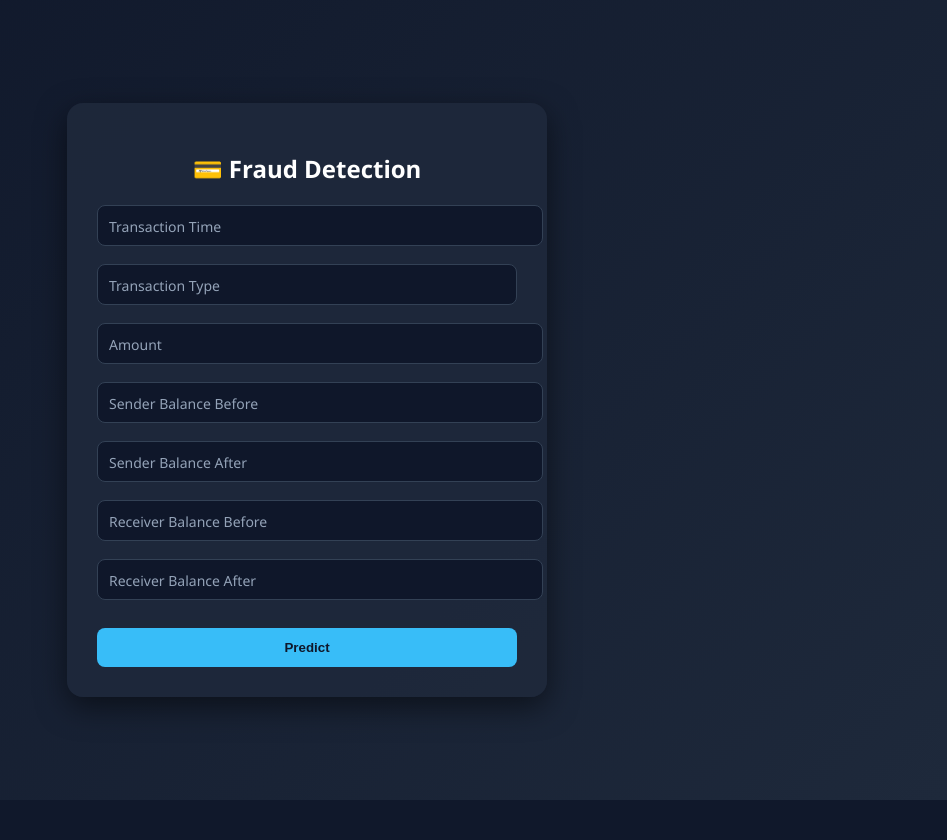
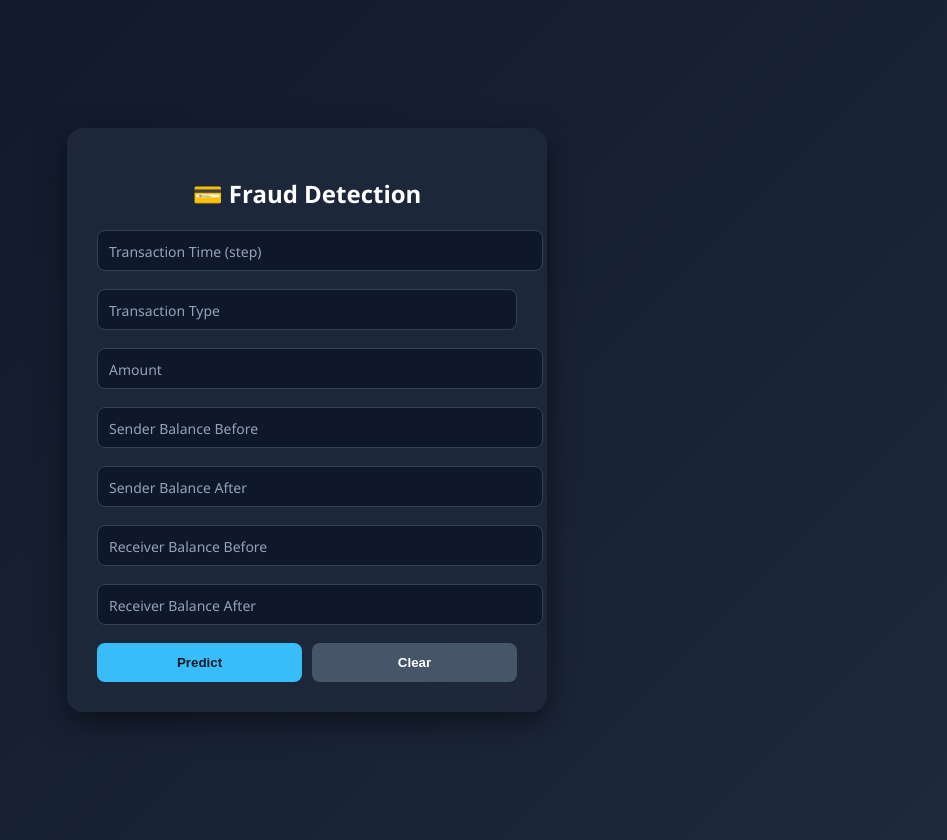
Before and after one commit to saisingamsetti2006/online-payment-fraud-detection, a Python web app: template templates/index.html in a window 1280 px wide. Shown: the whole page, without its empty margins (333-1280 px from the left). Before the commit the page ends 800 px from the top, so only its background shows below. Run offline with Jinja, Linux system fonts and the light colour scheme; the template is opened without the code that fills it, so the values that code supplies are empty.

Commit message:
Refactor HTML structure and improve styling

```diff
--- a/templates/index.html
+++ b/templates/index.html
@@ -2,22 +2,20 @@
 <html>
 <head>
     <title>Fraud Detection</title>
-
     <style>
         body {
             margin: 0;
-            font-family: 'Segoe UI';
+            font-family: 'Segoe UI', Tahoma, Geneva, Verdana, sans-serif;
             background: linear-gradient(135deg, #0f172a, #1e293b);
             color: white;
         }
-
         .container {
             display: flex;
             justify-content: center;
             align-items: center;
-            height: 100vh;
+            min-height: 100vh;
+            padding: 20px;
         }
-
         .card {
             background: rgba(30, 41, 59, 0.9);
             padding: 30px;
@@ -25,37 +23,28 @@
             width: 420px;
             box-shadow: 0 10px 30px rgba(0,0,0,0.5);
         }
-
         h2 {
             text-align: center;
             margin-bottom: 20px;
         }
-
-        /* FORM GROUP */
         .form-group {
             position: relative;
             margin: 18px 0;
         }
-
-        /* INPUT + SELECT SAME STYLE */
         .form-group input,
         .form-group select {
             width: 100%;
             padding: 12px;
             border-radius: 8px;
             border: 1px solid #334155;
-            background: #0f172a;   /* 🔥 SAME DARK COLOR */
+            background: #0f172a;
             color: white;
             outline: none;
-            appearance: none;      /* 🔥 REMOVE DEFAULT STYLE */
+            appearance: none;
         }
-
-        /* Placeholder hidden for floating */
         .form-group input::placeholder {
             color: transparent;
         }
-
-        /* LABEL */
         .form-group label {
             position: absolute;
             top: 12px;
@@ -65,8 +54,6 @@
             transition: 0.2s;
             pointer-events: none;
         }
-
-        /* FLOATING EFFECT */
         .form-group input:focus + label,
         .form-group input:not(:placeholder-shown) + label,
         .form-group select:focus + label,
@@ -78,74 +65,69 @@
             background: #1e293b;
             padding: 0 4px;
         }
-
-        /* DROPDOWN ARROW FIX */
         select {
             cursor: pointer;
         }
-
         select option {
             background: white;
             color: black;
         }
-
-        /* BUTTON */
+        .button-group {
+            display: flex;
+            gap: 10px;
+            margin-top: 10px;
+        }
         button {
-            width: 100%;
+            flex: 1;
             padding: 12px;
             border: none;
             border-radius: 8px;
+            font-weight: bold;
+            cursor: pointer;
+        }
+        .predict-btn {
             background: #38bdf8;
             color: #0f172a;
-            font-weight: bold;
-            cursor: pointer;
-            margin-top: 10px;
         }
-
-        button:hover {
+        .predict-btn:hover {
             background: #0ea5e9;
         }
-
-        /* RESULT */
+        .clear-btn {
+            background: #475569;
+            color: white;
+        }
+        .clear-btn:hover {
+            background: #334155;
+        }
         .result {
-            margin-top: 15px;
+            margin-top: 20px;
             padding: 12px;
             border-radius: 8px;
             text-align: center;
             font-weight: bold;
+            font-size: 1rem;
         }
-
         .fraud {
             background: rgba(239, 68, 68, 0.2);
             color: #f87171;
         }
-
         .legit {
             background: rgba(34, 197, 94, 0.2);
             color: #4ade80;
         }
-
     </style>
 </head>
-
 <body>
-
 <div class="container">
     <div class="card">
-
         <h2>💳 Fraud Detection</h2>
-
-<form action="/predict" method="post">
-
-<!-- TIME -->
+        <form action="/predict" method="post" id="fraudForm">
             <div class="form-group">
-    <input type="number" name="step" value="{{ step or '' }}" placeholder=" " required>
-    <label>Transaction Time</label>
+                <input type="number" name="step" id="step" value="{{ step or '' }}" placeholder=" " required>
+                <label>Transaction Time (step)</label>
             </div>
-
-<!-- TYPE (FIXED) -->
             <div class="form-group">
-    <select name="type" required>
+                <select name="type" id="type" required>
                     <option value="" disabled {% if not txn_type %}selected{% endif %}></option>
                     <option value="PAYMENT" {% if txn_type=='PAYMENT' %}selected{% endif %}>Payment</option>
                     <option value="TRANSFER" {% if txn_type=='TRANSFER' %}selected{% endif %}>Transfer</option>
@@ -154,52 +136,57 @@
                 </select>
                 <label>Transaction Type</label>
             </div>
-
-<!-- AMOUNT -->
             <div class="form-group">
-    <input type="number" name="amount" value="{{ amount or '' }}" placeholder=" " required>
+                <input type="number" step="any" name="amount" id="amount" value="{{ amount or '' }}" placeholder=" " required>
                 <label>Amount</label>
             </div>
-
-<!-- SENDER BEFORE -->
             <div class="form-group">
-    <input type="number" name="oldbalanceOrg" value="{{ oldbalanceOrg or '' }}" placeholder=" " required>
+                <input type="number" step="any" name="oldbalanceOrg" id="oldbalanceOrg" value="{{ oldbalanceOrg or '' }}" placeholder=" " required>
                 <label>Sender Balance Before</label>
             </div>
-
-<!-- SENDER AFTER -->
             <div class="form-group">
-    <input type="number" name="newbalanceOrig" value="{{ newbalanceOrig or '' }}" placeholder=" " required>
+                <input type="number" step="any" name="newbalanceOrig" id="newbalanceOrig" value="{{ newbalanceOrig or '' }}" placeholder=" " required>
                 <label>Sender Balance After</label>
             </div>
-
-<!-- RECEIVER BEFORE -->
             <div class="form-group">
-    <input type="number" name="oldbalanceDest" value="{{ oldbalanceDest or '' }}" placeholder=" " required>
+                <input type="number" step="any" name="oldbalanceDest" id="oldbalanceDest" value="{{ oldbalanceDest or '' }}" placeholder=" " required>
                 <label>Receiver Balance Before</label>
             </div>
-
-<!-- RECEIVER AFTER -->
             <div class="form-group">
-    <input type="number" name="newbalanceDest" value="{{ newbalanceDest or '' }}" placeholder=" " required>
+                <input type="number" step="any" name="newbalanceDest" id="newbalanceDest" value="{{ newbalanceDest or '' }}" placeholder=" " required>
                 <label>Receiver Balance After</label>
             </div>
-
-<button type="submit">Predict</button>
-
+            <div class="button-group">
+                <button type="submit" class="predict-btn">Predict</button>
+                <button type="button" class="clear-btn" onclick="clearForm()">Clear</button>
+            </div>
         </form>
 
-<!-- RESULT -->
         {% if prediction_text %}
-    {% if "Fraud" in prediction_text %}
-        <div class="result fraud">⚠️ {{ prediction_text }}</div>
+            <div id="resultBox" class="result {{ result_class }}">{{ prediction_text }}</div>
         {% else %}
-        <div class="result legit">✅ {{ prediction_text }}</div>
+            <div id="resultBox" class="result" style="display: none;"></div>
         {% endif %}
-{% endif %}
-
     </div>
 </div>
 
+<script>
+function clearForm() {
+    document.getElementById('step').value = '';
+    document.getElementById('amount').value = '';
+    document.getElementById('oldbalanceOrg').value = '';
+    document.getElementById('newbalanceOrig').value = '';
+    document.getElementById('oldbalanceDest').value = '';
+    document.getElementById('newbalanceDest').value = '';
+    var typeSelect = document.getElementById('type');
+    typeSelect.selectedIndex = 0;
+    var resultBox = document.getElementById('resultBox');
+    if (resultBox) {
+        resultBox.innerHTML = '';
+        resultBox.style.display = 'none';
+        resultBox.className = 'result';
+    }
+}
+</script>
 </body>
 </html>
```
Lines whose indentation alone changed are shown as unchanged.
